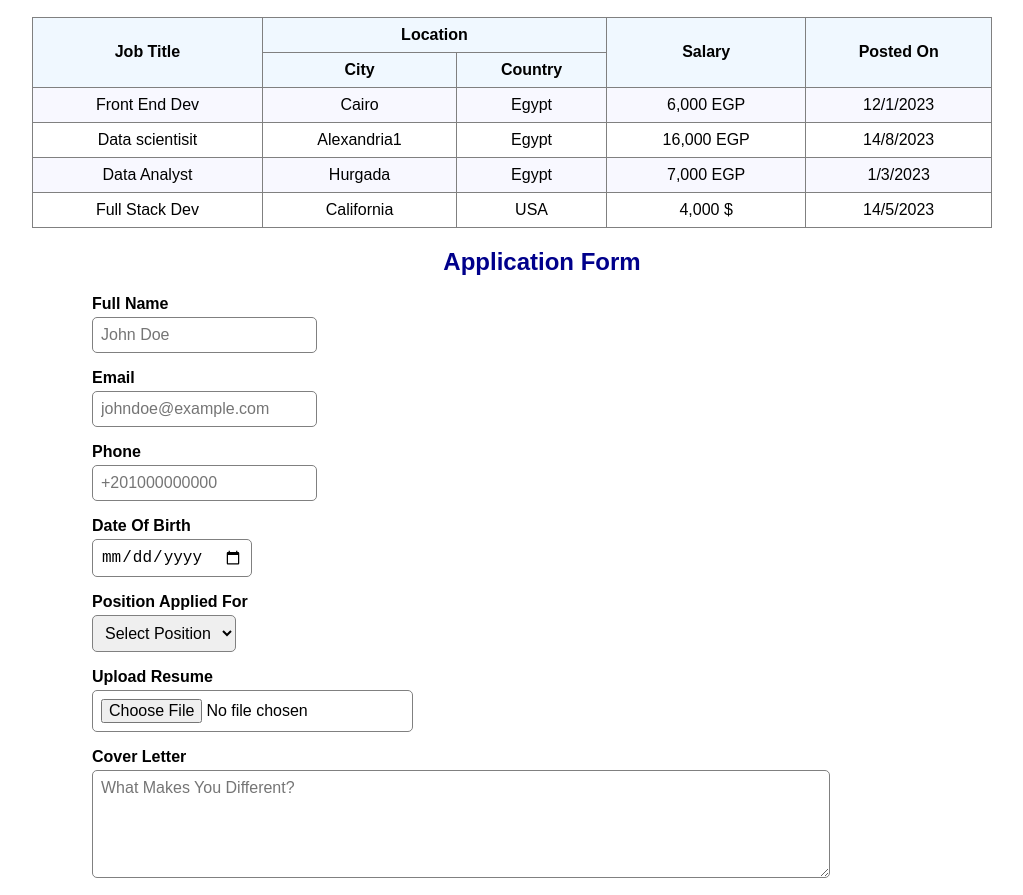
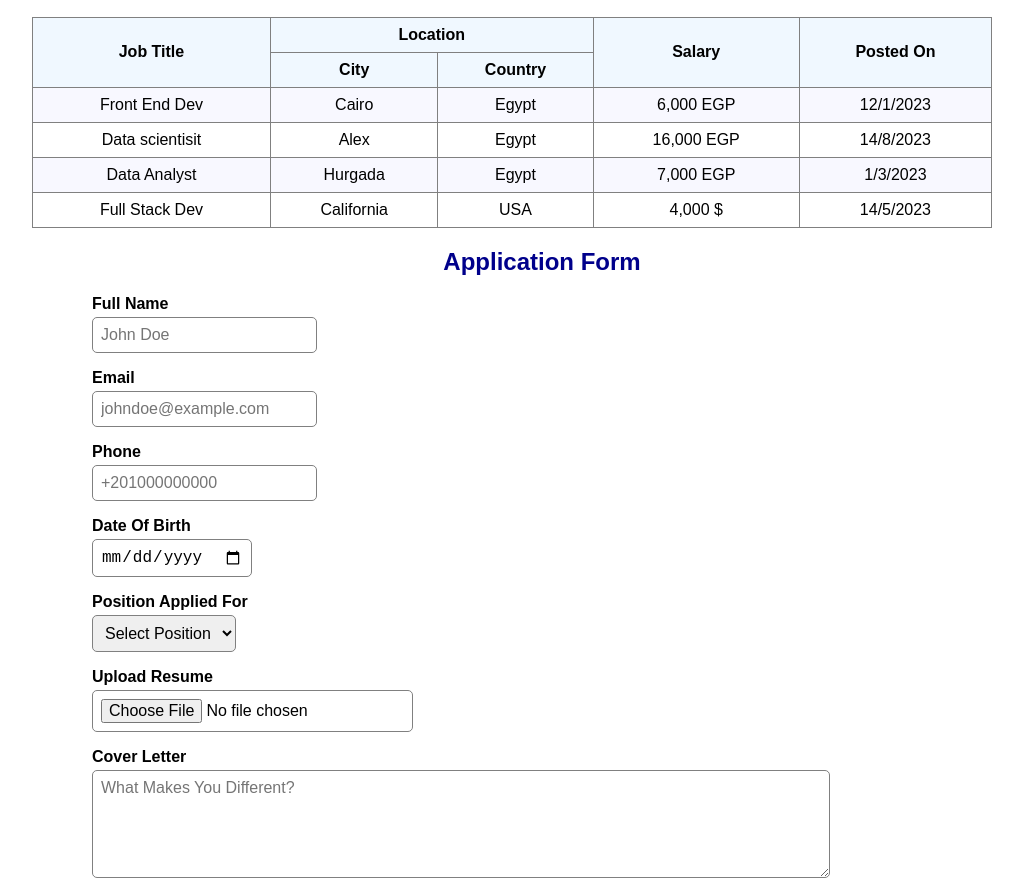
Before and after one commit to M-A14/Only-Elite-resp-live, a plain HTML site: page src/index.html in a window 1280 px wide. Shown: the part 1185-2080 px from the top of the page, without its empty margins (98-1121 px from the left). Drawn offline with Linux system fonts and the light colour scheme.

Commit message:
fix city bk to orginal

```diff
--- a/src/index.html
+++ b/src/index.html
@@ -77,7 +77,7 @@
                 </tr>
                 <tr class="j-d-r">
                     <td>Data scientisit</td>
-                    <td>Alexandria1</td>
+                    <td>Alex</td>
                     <td>Egypt</td>
                     <td>16,000 EGP</td>
                     <td>14/8/2023</td>
```
